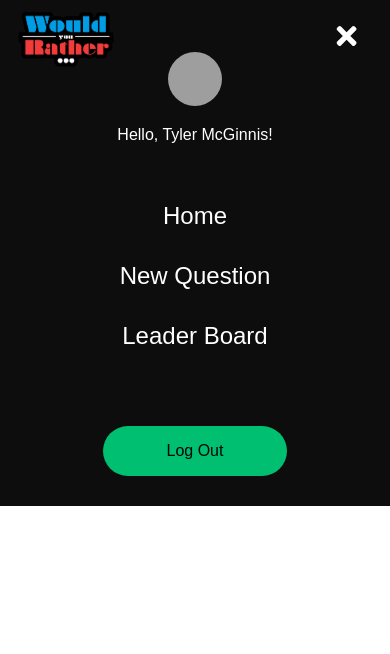
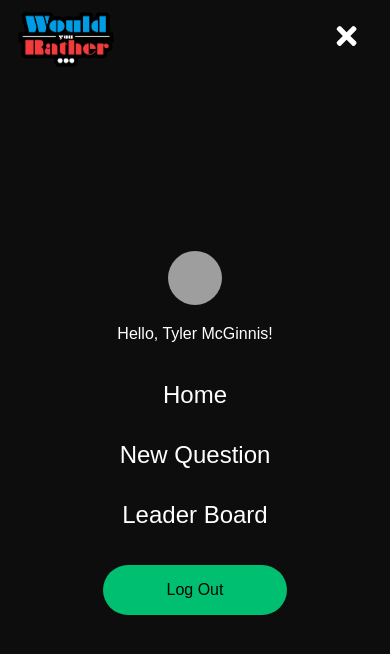
Before and after one commit to prahmanian/would-you-rather, a React (Create React App) app in the folder would-you-rather/: page / in a window 390 px wide. Both pictures are taken after a click on the icon 346 px from the left and 35 px from the top of the page. Shown: the top 654 px of the page. Built offline with nearby package versions, Linux system fonts and the light colour scheme; grey boxes are pictures that could not be loaded.

Commit message:
connected Nav to Redux and added onclick handlers for logout functionality

```diff
--- a/would-you-rather/src/App.js
+++ b/would-you-rather/src/App.js
@@ -27,7 +27,8 @@ class App extends Component {
     return (
       <div className="App">
 
-        <Navbar user={users[store.authedUser]}/>
+        {/* <Navbar user={users[store.authedUser]}/> */}
+        <Navbar />
 
         <Switch>
 
--- a/would-you-rather/src/Components/Navbar/Dropdown.js
+++ b/would-you-rather/src/Components/Navbar/Dropdown.js
@@ -12,8 +12,9 @@ import {
     Welcome,
     Name,
 } from './DropdownElements'
+import {signOutUser} from '../../actions/authedUser'
 
-const Dropdown = ({isOpen, toggle, user}) => {
+const Dropdown = ({isOpen, toggle, user, dispatch}) => {
 
     return (
         <DropdownContainer isOpen={isOpen} onClick={toggle}>
@@ -42,7 +43,7 @@ const Dropdown = ({isOpen, toggle, user}) => {
 
                 <DropdownBtnWrapper>
                     {user
-                    ?   <DropdownRoute to='/login'>Log Out</DropdownRoute>
+                    ?   <DropdownRoute to='/login' onClick={() => {dispatch(signOutUser())}}>Log Out</DropdownRoute>
                     :   <DropdownRoute to='/login'>Login</DropdownRoute>
                     }
 
--- a/would-you-rather/src/Components/Navbar/DropdownElements.js
+++ b/would-you-rather/src/Components/Navbar/DropdownElements.js
@@ -8,14 +8,14 @@ export const DropdownContainer = styled.aside`
     position: fixed;
     z-index: 9;
     width: 100%;
-    height: 60%;
+    height: 100%;
     background: #0d0d0d;
     display: grid;
     align-items: center;
     justify-content: center;
     top: 0;
     left: 0;
-    transition: 0.2s ease-in-out;
+    transition: 0.1s ease-in-out;
     opacity: ${({isOpen}) => (isOpen ? '100%' : '0')};
     top: ${({isOpen}) => (isOpen ? '0px' : '-100%')};
 
@@ -43,13 +43,13 @@ export const DropdownWrapper = styled.div`
 export const DropdownMenu = styled.ul`
     display: grid;
     grid-template-columns: 1fr;
-    grid-template-rows: repeat(4, 80px);
+    grid-template-rows: repeat(3, 70px);
     text-align: center;
     justify-items: center;
-    padding-top: 20px;
+    padding-bottom: 20px;
 
     @media screen and (max-width: 480px) {
-        grid-template-rows: repeat(4, 60px);
+        grid-template-rows: repeat(3, 60px);
     }
 
 `
--- a/would-you-rather/src/Components/Navbar/index.js
+++ b/would-you-rather/src/Components/Navbar/index.js
@@ -12,9 +12,11 @@ import {
     // LogoutBtn
 } from './NavbarElements';
 import UserImage from '../UserImage'
-// import {MdCompareArrows} from 'react-icons/md'
+
 import Dropdown from './Dropdown';
 import gamelogo from '../../images/logo.png'
+import { connect } from 'react-redux'
+import {signOutUser} from '../../actions/authedUser'
 
 
 const Navbar = (props) => {
@@ -24,20 +26,18 @@ const Navbar = (props) => {
     }
 
     const user = props.user
-    // console.log("user obj:", user)
 
     return (
         <>
             <Nav>
                 {/* This is the Logo */}
                 <NavLink to="/" >
-                    {/* <img src={require('../../images/GutenMade-Logo-White.png')} alt="logo" /> */}
                     {isOpen ? <Logo src={gamelogo} onClick={toggle}/> : <Logo src={gamelogo}/> }
                 </NavLink>
 
                 {isOpen ? <Close onClick={toggle}/> : <Bars onClick={toggle}/>}
 
-                <Dropdown isOpen={isOpen} toggle={toggle} user={user}/>
+                <Dropdown isOpen={isOpen} toggle={toggle} user={user} dispatch={props.dispatch}/>
 
                 <NavMenu>
                     {/* <NavLink to="/home" activeStyle> Home </NavLink>
@@ -55,14 +55,14 @@ const Navbar = (props) => {
                         ?   <Welcome>
                                 <p>Hello, {user.name}!</p>
                                 <UserImage user={user} size={"34px"} />
-
-                                <NavBtnLink to="/login">Log Out</NavBtnLink>
-
+                                <NavBtnLink to="/login" onClick={() => {props.dispatch(signOutUser())}}>Log Out</NavBtnLink>
                             </Welcome>
 
-                        :   <NavBtn>
-                                <NavBtnLink to="/login">Login</NavBtnLink>
-                            </NavBtn>
+                        :   <Welcome>
+                                <NavBtn>
+                                    <NavBtnLink to="/login">Login</NavBtnLink>
+                                </NavBtn>
+                            </Welcome>
 
                     }
                 </div>
@@ -74,4 +74,8 @@ const Navbar = (props) => {
     )
 }
 
-export default Navbar
+function mapStateToProps( {users, authedUser}) {
+    return {user: users[authedUser]}
+}
+
+export default connect(mapStateToProps)(Navbar)
--- a/would-you-rather/src/actions/shared.js
+++ b/would-you-rather/src/actions/shared.js
@@ -10,7 +10,7 @@ export function handleInitialData () {
             .then(({users, questions}) => {
                 dispatch(receiveUsers(users))
                 dispatch(receiveQuestions(questions))
-                dispatch(signInUser(null))
+                dispatch(signInUser('tylermcginnis'))
             })
     }
 }
```
